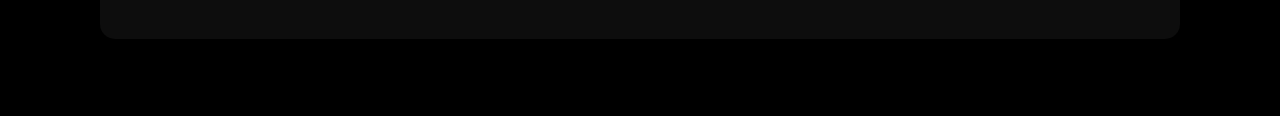
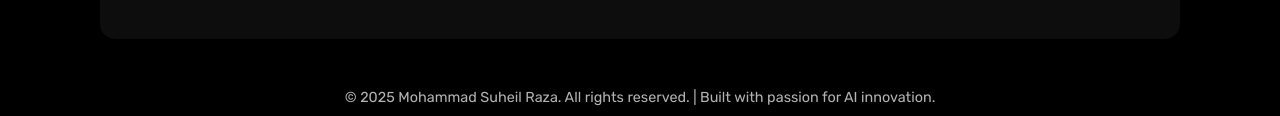
Before and after one commit to Aspect-23/Portfolio, a plain HTML site: page index.html in a window 1280 px wide. Shown: the part 3289-3405 px from the top of the page. Before the commit the page ends 3368 px from the top, so only its background shows below. Drawn offline with Linux system fonts and the light colour scheme; a web font is replaced by a local one.

Commit message:
index.html

```diff
--- a/index.html
+++ b/index.html
@@ -150,8 +150,14 @@
                 </div>
             </div>
         </div>
+        <footer>
+            <p style="text-align: center; padding: 10px; color: rgba(255, 255, 255, 0.7); font-size: 0.9em;">
+                © 2025 Mohammad Suheil Raza. All rights reserved. | Built with passion for AI innovation.
+            </p>
+        </footer>
     </section>
 
     <script src="script.js" defer></script>
 </body>
+
 </html>
```
